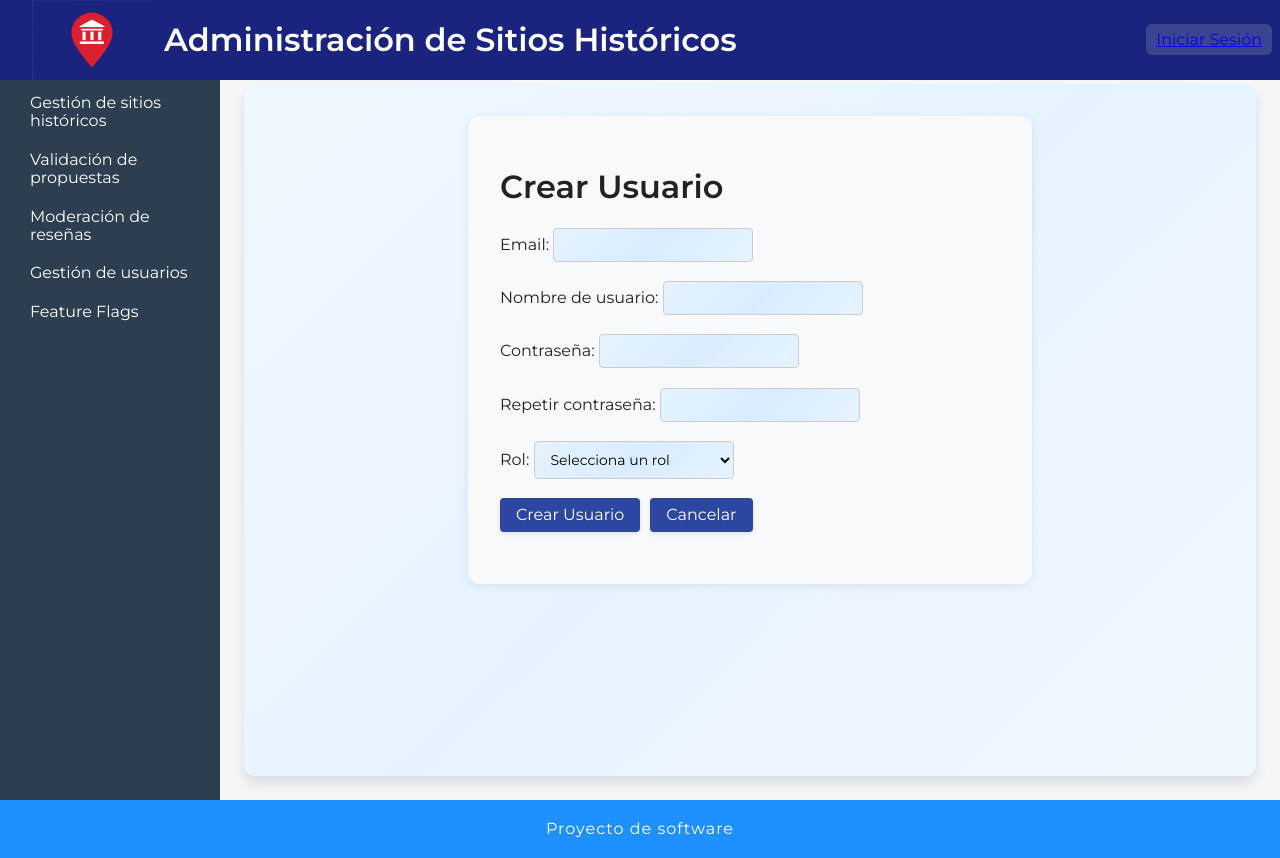
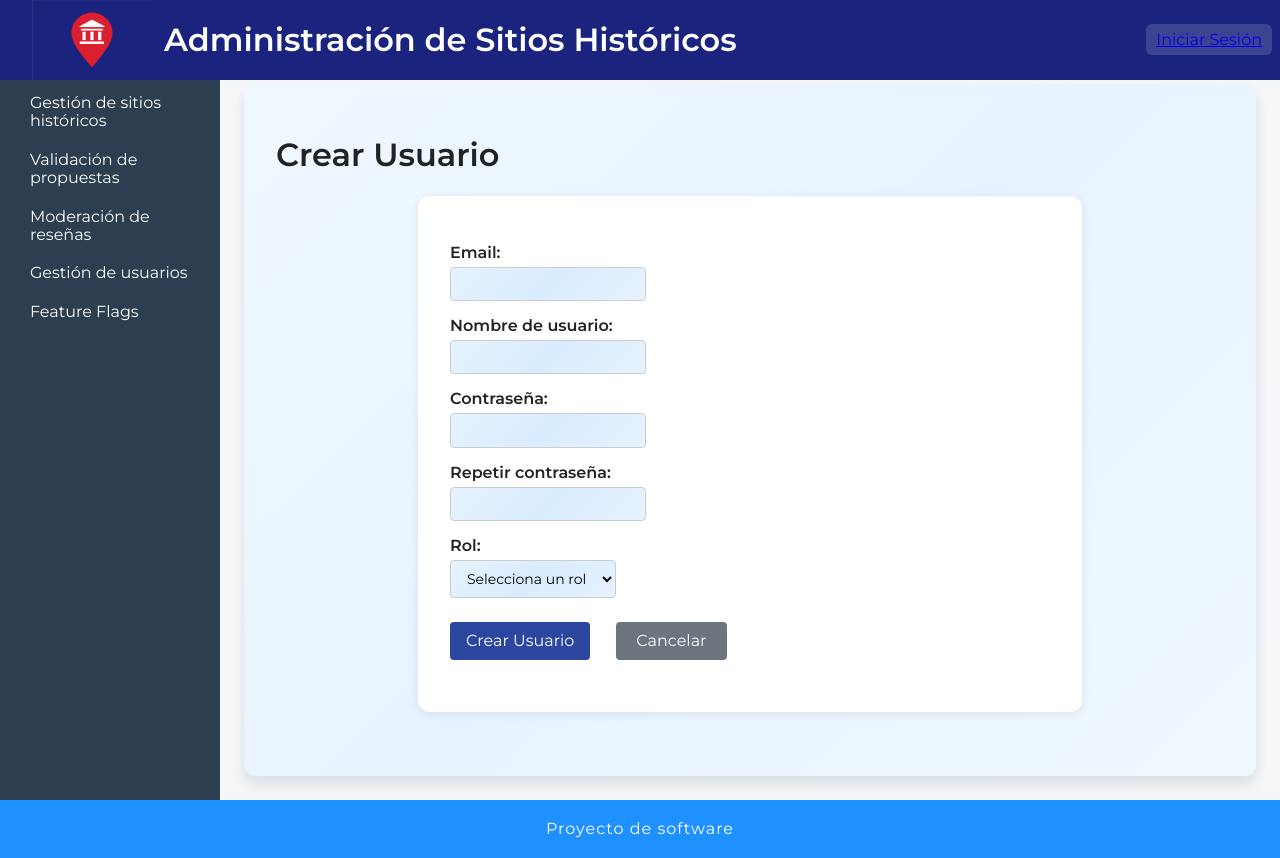
Before and after one commit to TomasCurcio04/Sitios-Historicos, a Python web app: template admin/src/web/templates/user_new.html in a window 1280 px wide. Run offline with Jinja, Linux system fonts and the light colour scheme; the template is opened without the code that fills it, so the values that code supplies are empty.

Commit message:
Correccion de estilos para armonia

```diff
--- a/admin/src/web/templates/user_new.html
+++ b/admin/src/web/templates/user_new.html
@@ -3,60 +3,63 @@
 {% block title %}Crear Usuario{% endblock %}
 
 {% block content %}
-<div class="row justify-content-center mt-5">
+<style>
+    .form-container {
+        max-width: 600px;
+        margin: 0 auto;
+        background: #fff;
+        padding: 2rem;
+        border-radius: 12px;
+        box-shadow: 0 2px 10px rgba(0,0,0,0.08);
+    }
+    .form-container label {
+        display: block;
+        margin-top: 1rem;
+        font-weight: 600;
+    }
+    .form-container input[type="text"],
+    .form-container input[type="email"],
+    .form-container input[type="password"],
+    .form-container select {
+        width: 100%;
+        padding: 0.5rem;
+        margin-top: 0.3rem;
+        border-radius: 6px;
+        border: 1px solid #ccc;
+        font-size: 0.95rem;
+    }
+</style>
+
+<h1>Crear Usuario</h1>
+
 <div class="form-container">
-        <h1 class="mb-4 text-center">Crear Usuario</h1>
-
-        {# BLOQUE DE MENSAJES FLASH #}
-        {% with messages = get_flashed_messages(with_categories=true) %}
-          {% if messages %}
-            {% for category, message in messages %}
-              <div class="alert alert-{{ category if category != 'message' else 'primary' }} mb-3">
-                {{ message }}
-              </div>
-            {% endfor %}
-          {% endif %}
-        {% endwith %}
 
     <form method="POST" action="{{ url_for('users.user_create') }}">
-            <div class="mb-3">
-                <label for="email" class="form-label">Email:</label>
-                <input type="email" class="form-control" id="email" name="email"
-                       value="{{ request.form.get('email', '') }}" required>
-            </div>
+        <label for="email">Email:</label>
+        <input type="email" id="email" name="email" value="{{ request.form.get('email', '') }}" required>
 
-            <div class="mb-3">
-                <label for="username" class="form-label">Nombre de usuario:</label>
-                <input type="text" class="form-control" id="username" name="username"
-                       value="{{ request.form.get('username', '') }}" required>
-            </div>
+        <label for="username">Nombre de usuario:</label>
+        <input type="text" id="username" name="username" value="{{ request.form.get('username', '') }}" required>
 
-            <div class="mb-3">
-                <label for="password" class="form-label">Contraseña:</label>
-                <input type="password" class="form-control" id="password" name="password" required>
-            </div>
+        <label for="password">Contraseña:</label>
+        <input type="password" id="password" name="password" required>
 
-            <div class="mb-3">
-                <label for="confirm_password" class="form-label">Repetir contraseña:</label>
-                <input type="password" class="form-control" id="confirm_password" name="confirm_password" required>
-            </div>
+        <label for="confirm_password">Repetir contraseña:</label>
+        <input type="password" id="confirm_password" name="confirm_password" required>
 
-            <div class="mb-3">
-                <label for="rol" class="form-label">Rol:</label>
-                <select class="form-select" id="rol" name="rol" required>
+        <label for="rol">Rol:</label>
+        <select id="rol" name="rol" required>
             <option value="">Selecciona un rol</option>
             <option value="1" {% if request.form.get('rol') == '1' %}selected{% endif %}>Administrador</option>
             <option value="2" {% if request.form.get('rol') == '2' %}selected{% endif %}>Editor</option>
             <option value="3" {% if request.form.get('rol') == '3' %}selected{% endif %}>Visualizador</option>
         </select>
-            </div>
 
-            <div class="d-flex justify-content-between mt-4">
-                <button type="submit" class="btn btn-unified">Crear Usuario</button>
-                <a href="{{ url_for('users.user_index') }}" class="btn btn-unified">Cancelar</a>
+        <div style="display: flex; gap: 1rem; margin-top: 1.5rem;">
+            <button type="submit" class="btn-primary-action">Crear Usuario</button>
+            <a href="{{ url_for('users.user_index') }}" class="btn-secondary-action">Cancelar</a>
         </div>
     </form>
-    </div>
 </div>
 <script>
 document.querySelector("form").addEventListener("submit", function (event) {
```
Also changed, not shown: admin/src/web/templates/moderacion_resenias.html (+21 -1 lines), admin/src/web/templates/sites/form.html (+55 -97 lines), admin/src/web/templates/validacion_propuesta.html (+20 -1 lines). Lines whose indentation alone changed are shown as unchanged.
